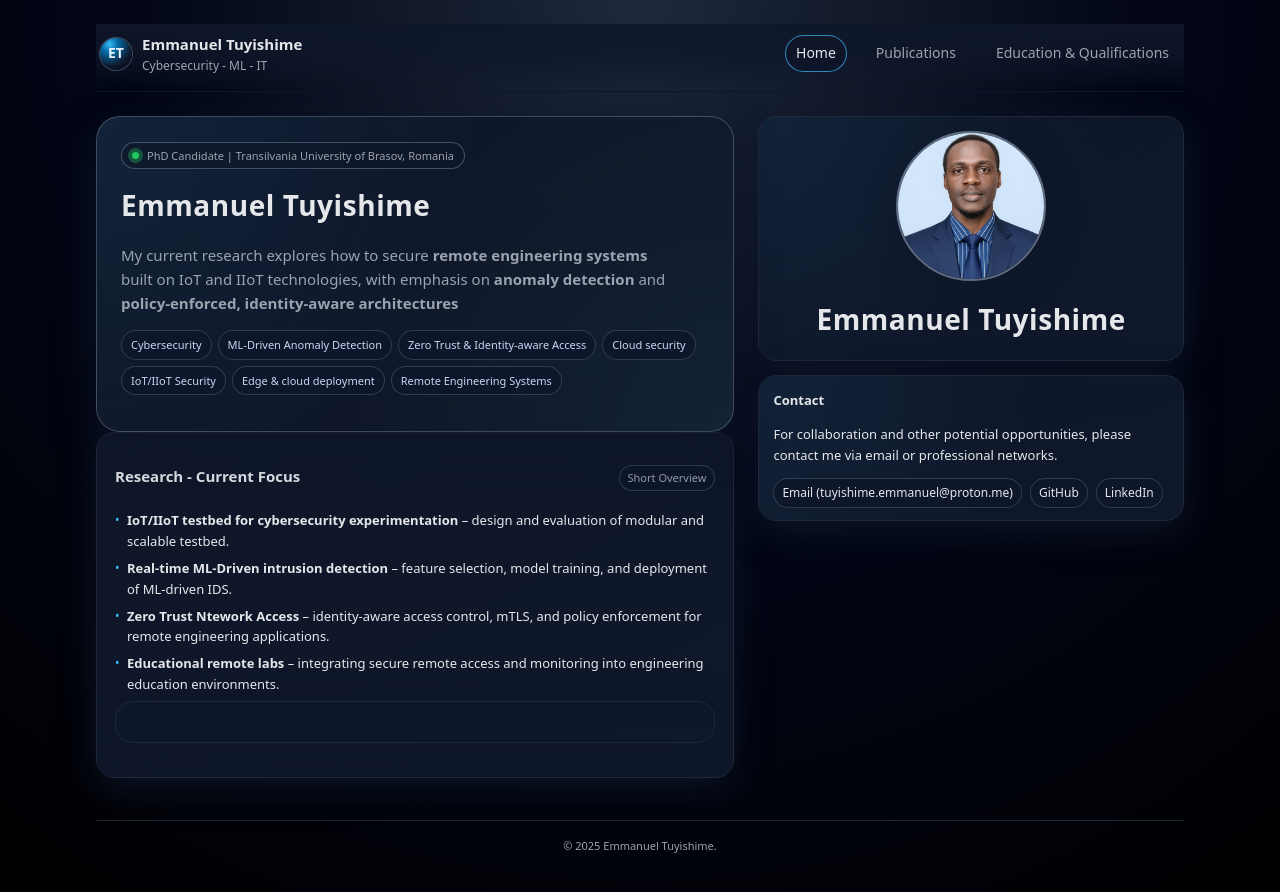
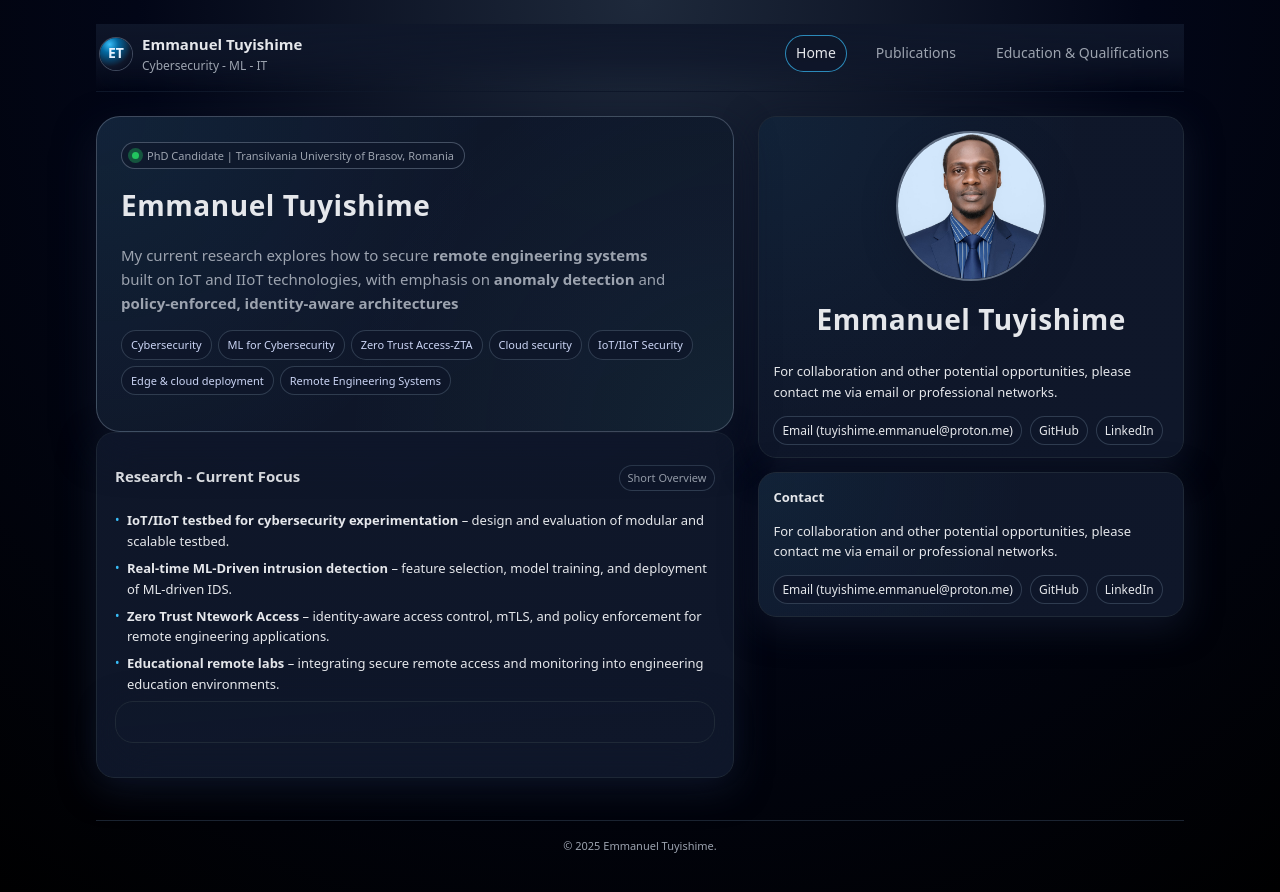
Before and after one commit to emmanuel-tuyishime/emmanuel-tuyishime.github.io, a plain HTML site: page index.html in a window 1280 px wide. Drawn offline with Linux system fonts and the light colour scheme.

Commit message:
Update index.html

```diff
--- a/index.html
+++ b/index.html
@@ -43,8 +43,8 @@
 
           <div class="hero-tags">
             <span class="hero-tag">Cybersecurity</span>
-            <span class="hero-tag">ML-Driven Anomaly Detection</span>
-            <span class="hero-tag">Zero Trust & Identity-aware Access</span>
+            <span class="hero-tag">ML for Cybersecurity </span>
+            <span class="hero-tag">Zero Trust Access-ZTA</span>
             <span class="hero-tag">Cloud security</span>
             <span class="hero-tag">IoT/IIoT Security</span>
             <span class="hero-tag">Edge & cloud deployment</span>
@@ -81,6 +81,13 @@
         >
        <h1 class="hero-title">Emmanuel Tuyishime</h1>
        </div>
+
+           <p>For collaboration and other potential opportunities, please contact me via email or professional networks.</p>
+          <div class="contact-links">
+            <a class="contact-pill" href="mailto:tuyishime.emmanuel@proton.me">Email (tuyishime.emmanuel@proton.me)</a>
+            <a class="contact-pill" href="https://github.com/emmanuel-tuyishime" target="_blank" rel="noopener">GitHub</a>
+            <a class="contact-pill" href="https://www.linkedin.com/in/emmanuel-t-19993b163/" target="_blank" rel="noopener">LinkedIn</a>
+          </div>
         </section>
 
         <section class="mini-card">
```
